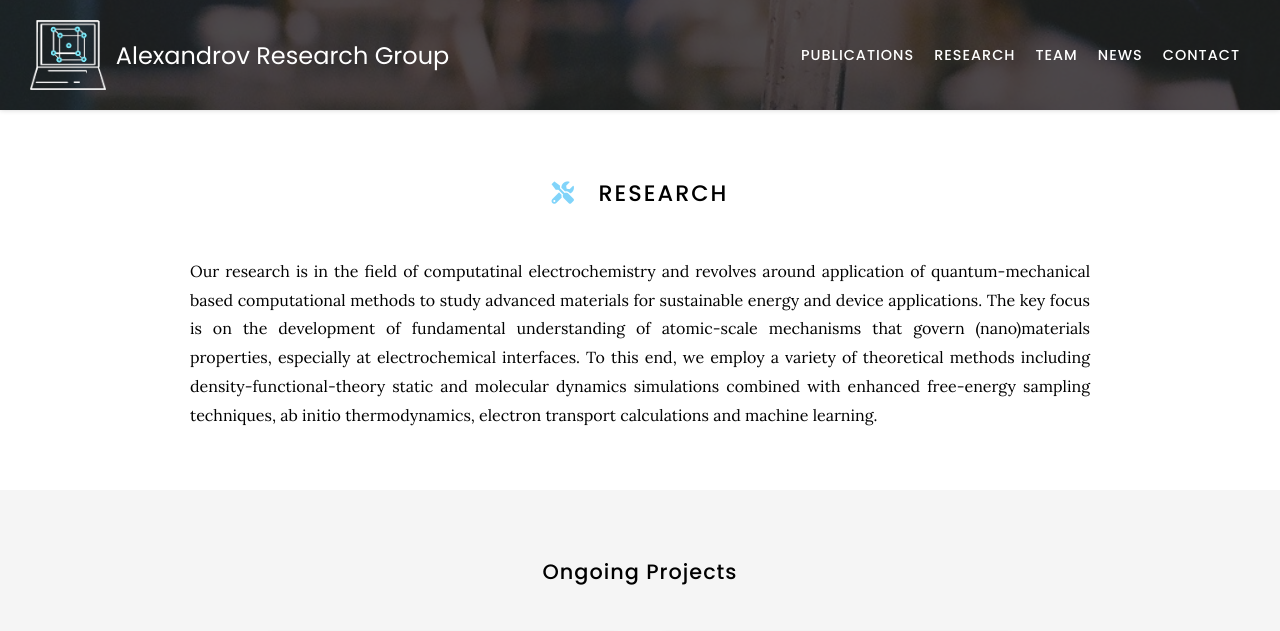
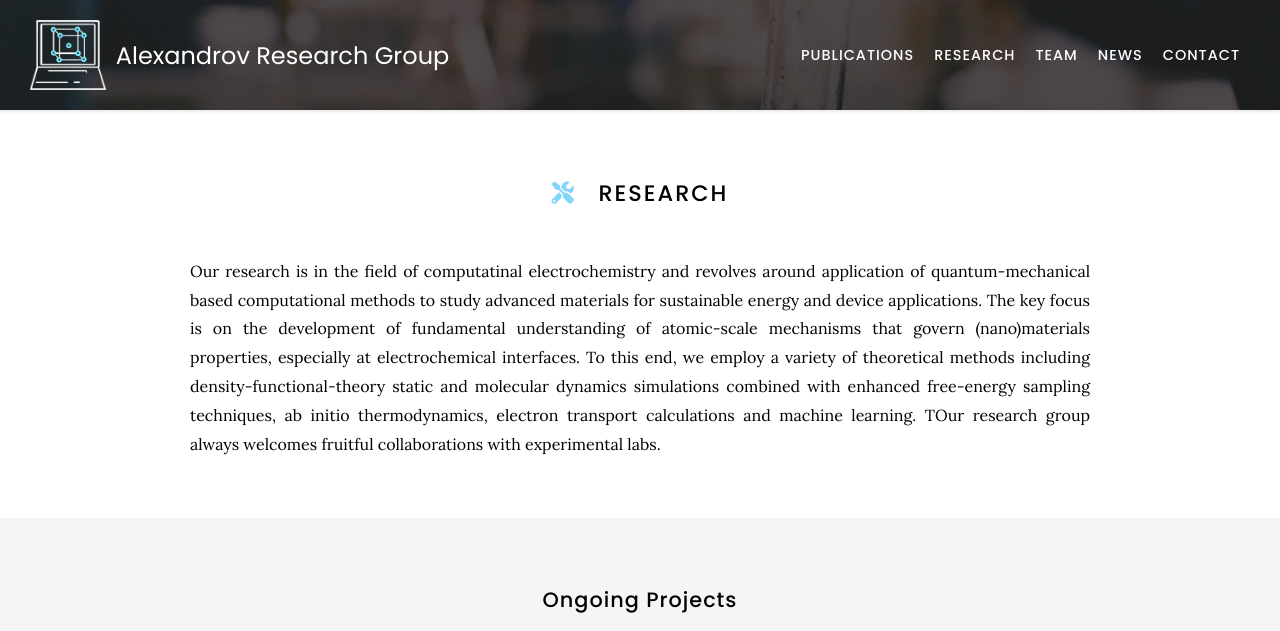
Before and after one commit to valexandrov/webpage, a Jekyll site: the page built from research/index.md, in a window 1280 px wide and 900 px high, cut to the strip 0-631 px from the top of the window. Built offline with Jekyll 4.4.1, drawn with Linux system fonts in a browser that asks for light colours; nearby versions of some CDN libraries.

Commit message:
index.md updated

```diff
--- a/research/index.md
+++ b/research/index.md
@@ -7,7 +7,7 @@
 
 # <i class="fas fa-tools"></i>Research
 
-Our research is in the field of computatinal electrochemistry and revolves around application of quantum-mechanical based computational methods to study advanced materials for sustainable energy and device applications. The key focus is on the development of fundamental understanding of atomic-scale mechanisms that govern (nano)materials properties, especially at electrochemical interfaces. To this end, we employ a variety of theoretical methods including density-functional-theory static and molecular dynamics simulations combined with enhanced free-energy sampling techniques, ab initio thermodynamics, electron transport calculations and machine learning.
+Our research is in the field of computatinal electrochemistry and revolves around application of quantum-mechanical based computational methods to study advanced materials for sustainable energy and device applications. The key focus is on the development of fundamental understanding of atomic-scale mechanisms that govern (nano)materials properties, especially at electrochemical interfaces. To this end, we employ a variety of theoretical methods including density-functional-theory static and molecular dynamics simulations combined with enhanced free-energy sampling techniques, ab initio thermodynamics, electron transport calculations and machine learning. TOur research group always welcomes fruitful collaborations with experimental labs.
 
 {% include search-info.html %}
 
```
